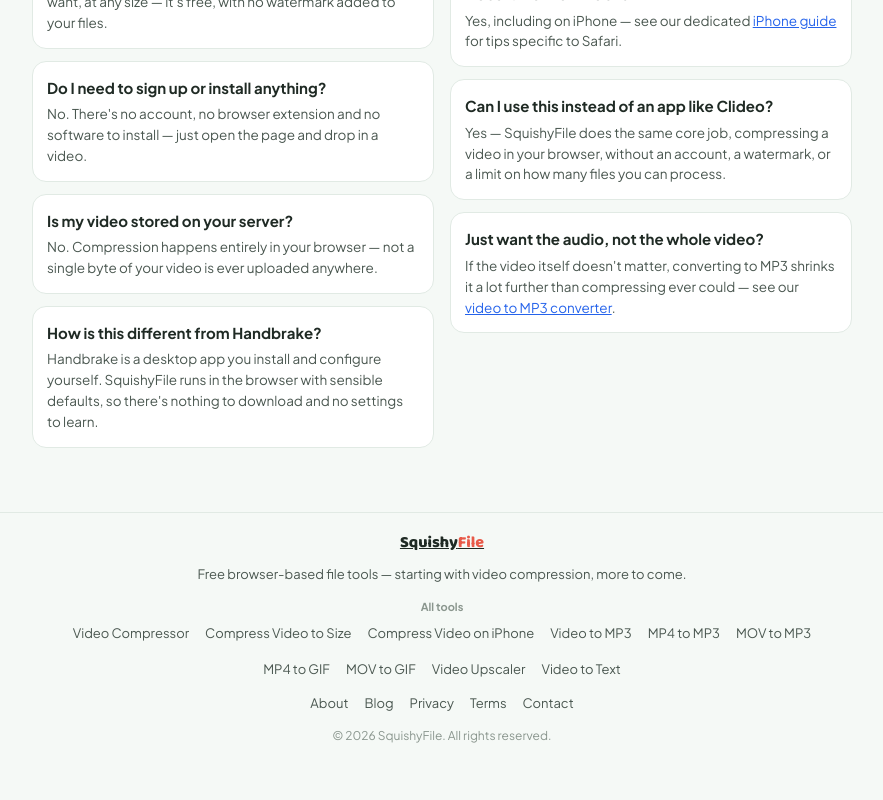
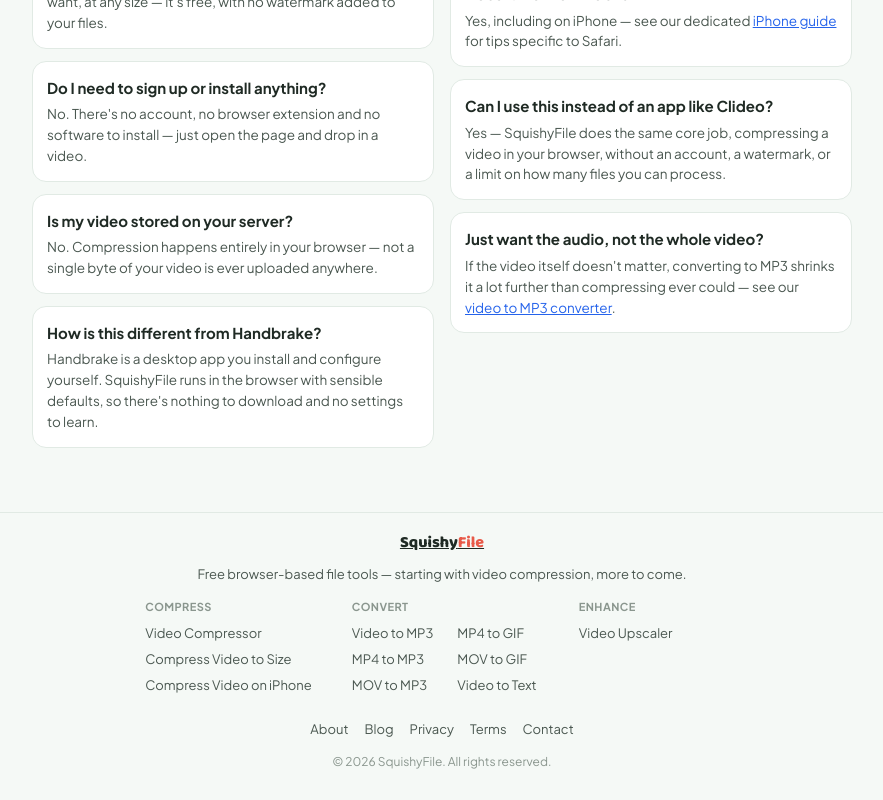
Before and after one commit to linhhv-1996/squishyfile_v2, a SvelteKit app: page / in a window 1280 px wide. Shown: the part 3375-4175 px from the top of the page, without its empty margins (198-1081 px from the left). Before the commit the page ends 4149 px from the top, so only its background shows below. Built offline with nearby package versions, Linux system fonts and the light colour scheme.

Commit message:
20260908-002

```diff
--- a/src/global.css
+++ b/src/global.css
@@ -457,8 +457,17 @@
 .footer-links{ display:flex; justify-content:center; flex-wrap:wrap; gap:16px; margin-bottom:14px; }
 .footer-links a{ font-size:13px; color:var(--muted); text-decoration:none; }
 .footer-links a:hover{ color:var(--ink); }
-.footer-tools{ margin-bottom:14px; }
-.footer-tools-label{ display:block; font-size:11px; font-weight:700; color:#8A968E; margin-bottom:8px; }
+.footer-tools-groups{ display:flex; justify-content:center; flex-wrap:wrap; gap:24px 40px; margin-bottom:18px; text-align:left; }
+.footer-tools-group{ min-width:160px; }
+.footer-tools-label{ display:block; font-size:11px; font-weight:700; color:#8A968E; margin-bottom:8px; text-transform:uppercase; letter-spacing:.04em; }
+.footer-links-tools{ display:block; column-gap:24px; margin-bottom:0; }
+.footer-links-tools a{ display:block; break-inside:avoid; margin-bottom:6px; }
+@media (max-width:640px){
+	.footer-tools-groups{ text-align:center; }
+	.footer-tools-group{ min-width:0; }
+	.footer-links-tools{ column-count:1 !important; display:flex !important; flex-wrap:wrap; justify-content:center; gap:8px 16px; }
+	.footer-links-tools a{ margin-bottom:0; }
+}
 .footer-copy{ font-size:12px; color:#8A968E; }
 
 /* ---------- Blog ---------- */
--- a/src/lib/components/layout/Footer.svelte
+++ b/src/lib/components/layout/Footer.svelte
@@ -16,13 +16,24 @@
 		</a>
 		<p class="footer-tagline">{t.site.tagline}</p>
 
-		<div class="footer-tools">
-			<span class="footer-tools-label">{t.footer.toolsHeading}</span>
-			<div class="footer-links">
-				{#each t.footer.toolLinks as link (link.label)}
-					<a href={link.href}>{link.label}</a>
-				{/each}
-			</div>
+		<!-- SEO: every tool link is rendered flat in the markup (no
+		     click-to-reveal), grouped under its own heading to mirror the
+		     header's Compress / Convert / Enhance structure -- crawlers and
+		     users both see the full sitemap-style list at once. -->
+		<div class="footer-tools-groups">
+			{#each t.footer.toolGroups as group (group.label)}
+				<div class="footer-tools-group">
+					<span class="footer-tools-label">{group.label}</span>
+					<div
+						class="footer-links footer-links-tools"
+						style:column-count={group.items.length > 4 ? 2 : 1}
+					>
+						{#each group.items as link (link.label)}
+							<a href={link.href}>{link.label}</a>
+						{/each}
+					</div>
+				</div>
+			{/each}
 		</div>
 
 		<div class="footer-links">
--- a/src/lib/i18n/locales/en.json
+++ b/src/lib/i18n/locales/en.json
@@ -93,7 +93,10 @@
       }
     ],
     "toolsHeading": "All tools",
-    "toolLinks": [
+    "toolGroups": [
+      {
+        "label": "Compress",
+        "items": [
           {
             "label": "Video Compressor",
             "href": "/"
@@ -105,7 +108,12 @@
           {
             "label": "Compress Video on iPhone",
             "href": "/compress-video-on-iphone"
+          }
+        ]
       },
+      {
+        "label": "Convert",
+        "items": [
           {
             "label": "Video to MP3",
             "href": "/video-to-mp3"
@@ -127,12 +135,19 @@
             "href": "/mov-to-gif"
           },
           {
+            "label": "Video to Text",
+            "href": "/video-to-text"
+          }
+        ]
+      },
+      {
+        "label": "Enhance",
+        "items": [
+          {
             "label": "Video Upscaler",
             "href": "/video-upscaler"
-      },
-      {
-        "label": "Video to Text",
-        "href": "/video-to-text"
+          }
+        ]
       }
     ],
     "copyright": "© {year} {siteName}. All rights reserved."
```
Lines whose indentation alone changed are shown as unchanged.
